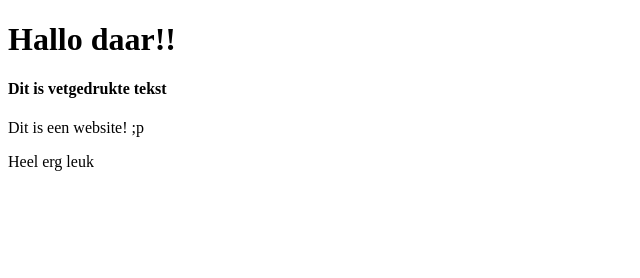
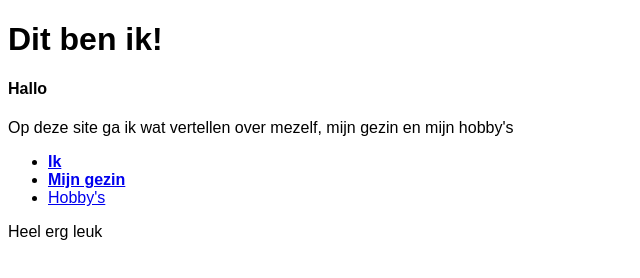
Before and after one commit to 151275/Tussenopdracht, a plain HTML site: page index.html in a window 1280 px wide. Shown: the whole page, without its empty margins (0-640 px from the left). Drawn offline with Linux system fonts and the light colour scheme.

Commit message:
Tussenopdracht

```diff
--- /dev/null
+++ b/design.css
@@ -0,0 +1,6 @@
+body {
+    font-family: 'Montserrat', sans-serif;
+    background-color: #ffffff
+
+
+}
--- a/index.html
+++ b/index.html
@@ -1,14 +1,24 @@
 <!DOCTYPE html>
 <html>
 <head>
-    <link rel="stylesheet" type="text/css" href="CSS/design.css">
-<title>Page Title</title>
+<link rel="stylesheet" type="text/css" href="design.css"/>
+<title>Title</title>
 </head>
 <body>
 
-<h1>Hallo daar!!</h1>
-<h4>Dit is vetgedrukte tekst</h4>
-<p>Dit is een website! ;p</p>
+<h1>Dit ben ik!</h1>
+
+<h4>Hallo</h4>
+<p>Op deze site ga ik wat vertellen over mezelf, mijn gezin en mijn hobby's</p>
+<nav>
+      <div>
+      <ul>
+        <li><a href="#"><b>Ik</b></a></li>
+        <li><a href="#"><b>Mijn gezin</b></a></li>
+        <li><a href="#">Hobby's</a></li>
+      </ul>
+      </div>
+    </nav>
 <p>Heel erg leuk</p>
 
 </body>
```
